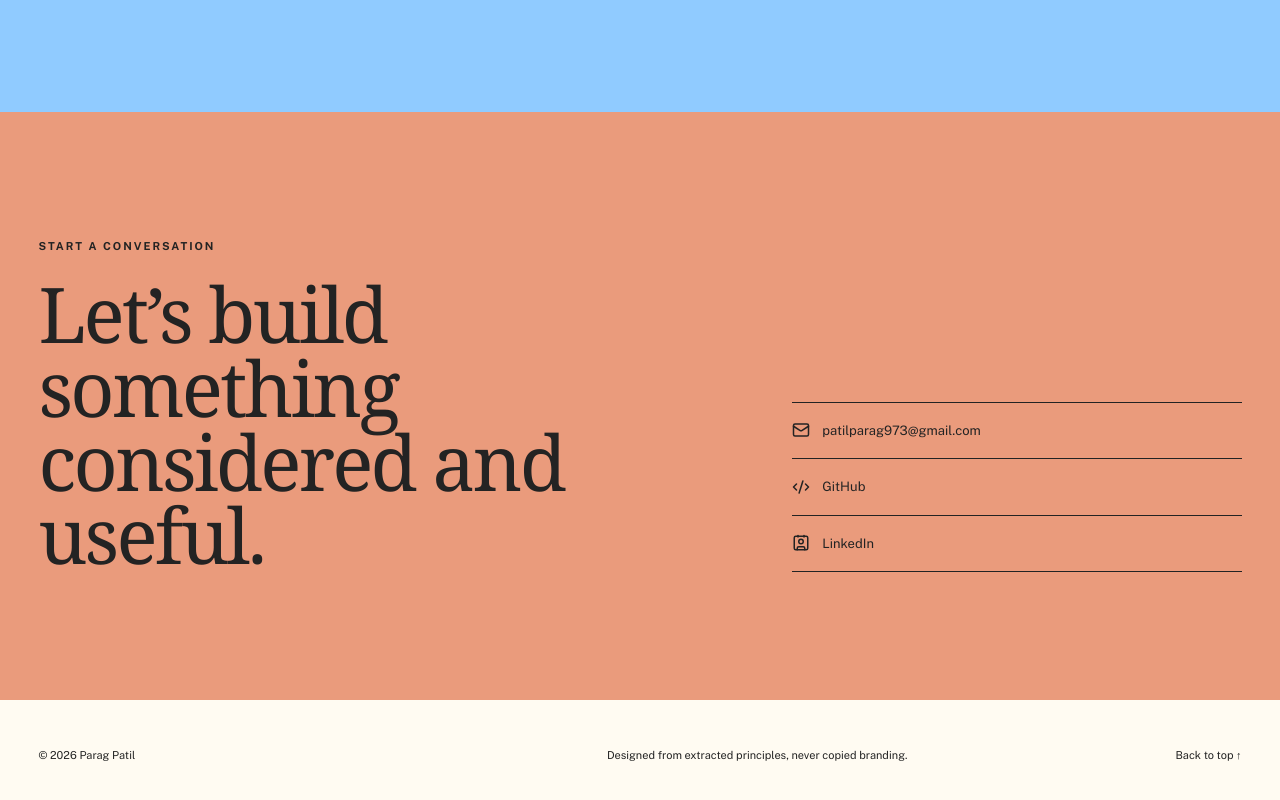
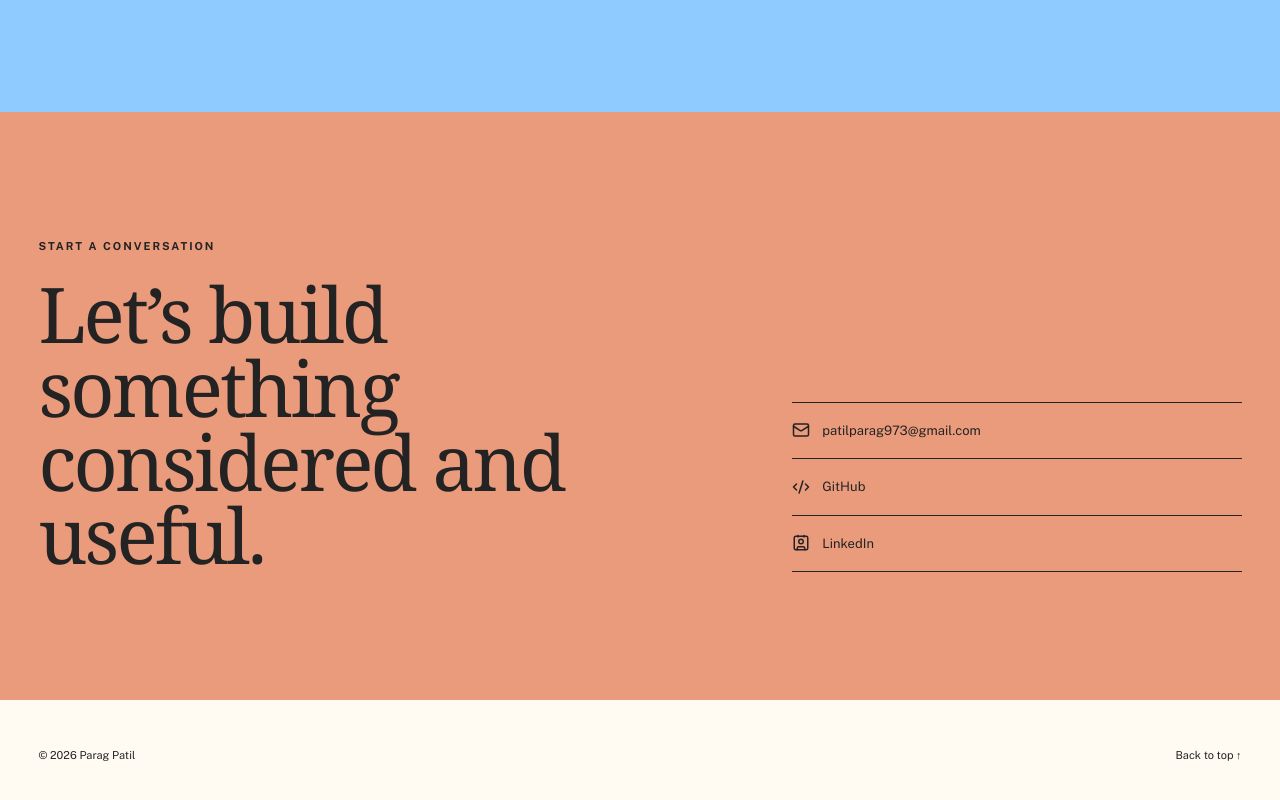
Before and after one commit to parag005-ai/Parag_Patil_Portfolio, a Next.js app: page / in a window 1280 px wide. Shown: the part 9293-10093 px from the top of the page. Built offline with nearby package versions, Linux system fonts and the light colour scheme; a web font is replaced by a local one.

Commit message:
Remove footer attribution line

```diff
--- a/app/globals.css
+++ b/app/globals.css
@@ -117,7 +117,7 @@ h1 { max-width:760px; margin-bottom:28px; font-size:clamp(58px,6.2vw,96px); line
 .more-work a:hover { padding-inline:8px; background:rgba(255,255,255,.04); } .more-work b { color:var(--coral); font-size:10px; letter-spacing:.12em; } .more-work span { font:400 26px "Libertinus Serif Display",Georgia,serif; } .more-work small { color:rgba(255,251,242,.68); font-size:12px; }
 .contact-section { background:var(--coral); padding-block:clamp(80px,10vw,140px); } .contact-grid { display:grid; grid-template-columns:1.2fr .8fr; gap:80px; align-items:end; }
 .contact-section h2 { max-width:800px; margin:0; } .contact-links { border-top:1px solid var(--ink); } .contact-links a { display:flex; align-items:center; gap:12px; padding:18px 0; border-bottom:1px solid var(--ink); font-size:13px; } .contact-links a:hover { padding-left:8px; }
-.site-footer { min-height:110px; display:grid; grid-template-columns:1fr 1fr auto; gap:20px; align-items:center; font-size:11px; } .site-footer p { margin:0; }
+.site-footer { min-height:110px; display:grid; grid-template-columns:1fr auto; gap:20px; align-items:center; font-size:11px; } .site-footer p { margin:0; }
 :focus-visible { outline:3px solid #2d6d9e; outline-offset:4px; }
 @media (prefers-reduced-motion:no-preference) {
   .reveal-ready [data-reveal] { opacity:0; transform:translateY(34px); transition:opacity .72s cubic-bezier(.2,.75,.25,1),transform .82s cubic-bezier(.2,.75,.25,1); }
--- a/app/page.tsx
+++ b/app/page.tsx
@@ -62,6 +62,6 @@ export default function Home() {
         <div className="contact-links"><a href={`mailto:${portfolio.contact.email}`}><Mail size={18} />{portfolio.contact.email}</a><a href={portfolio.contact.github} target="_blank" rel="noreferrer"><CodeXml size={18} />GitHub</a><a href={portfolio.contact.linkedin} target="_blank" rel="noreferrer"><Contact size={18} />LinkedIn</a></div>
       </div></section>
     </main>
-    <footer className="site-footer shell"><p>© 2026 Parag Patil</p><p>Designed from extracted principles, never copied branding.</p><a href="#home">Back to top ↑</a></footer>
+    <footer className="site-footer shell"><p>© 2026 Parag Patil</p><a href="#home">Back to top ↑</a></footer>
   </>;
 }
```
